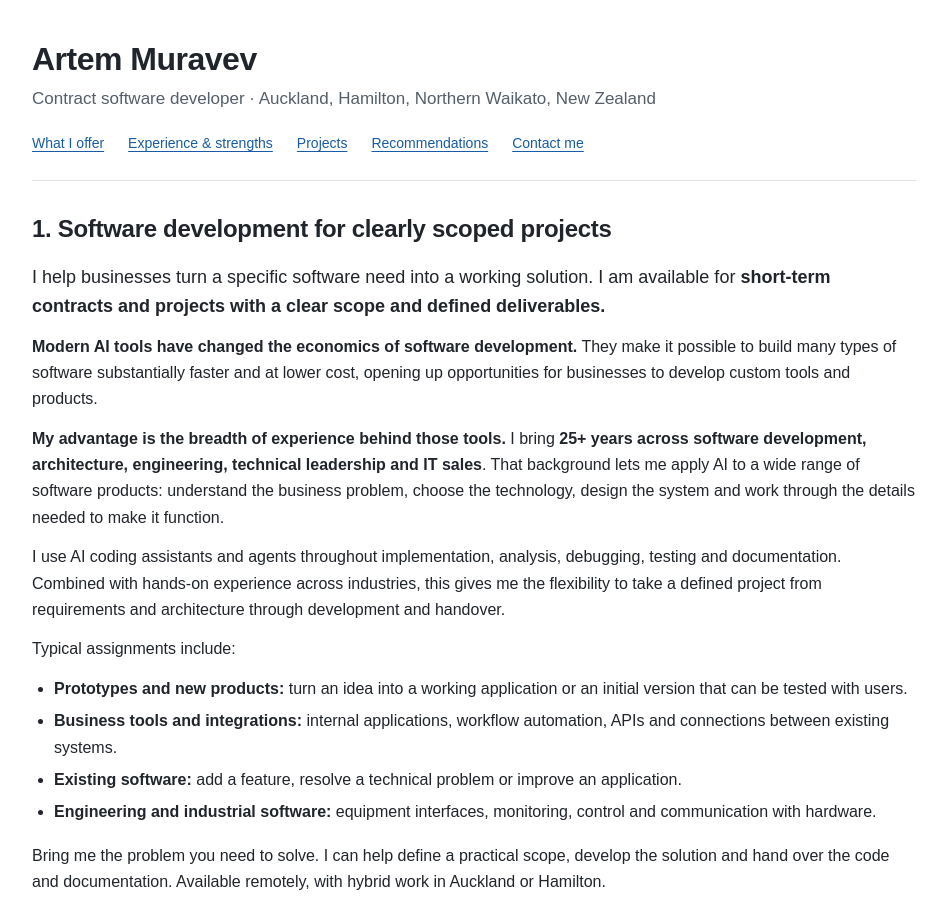
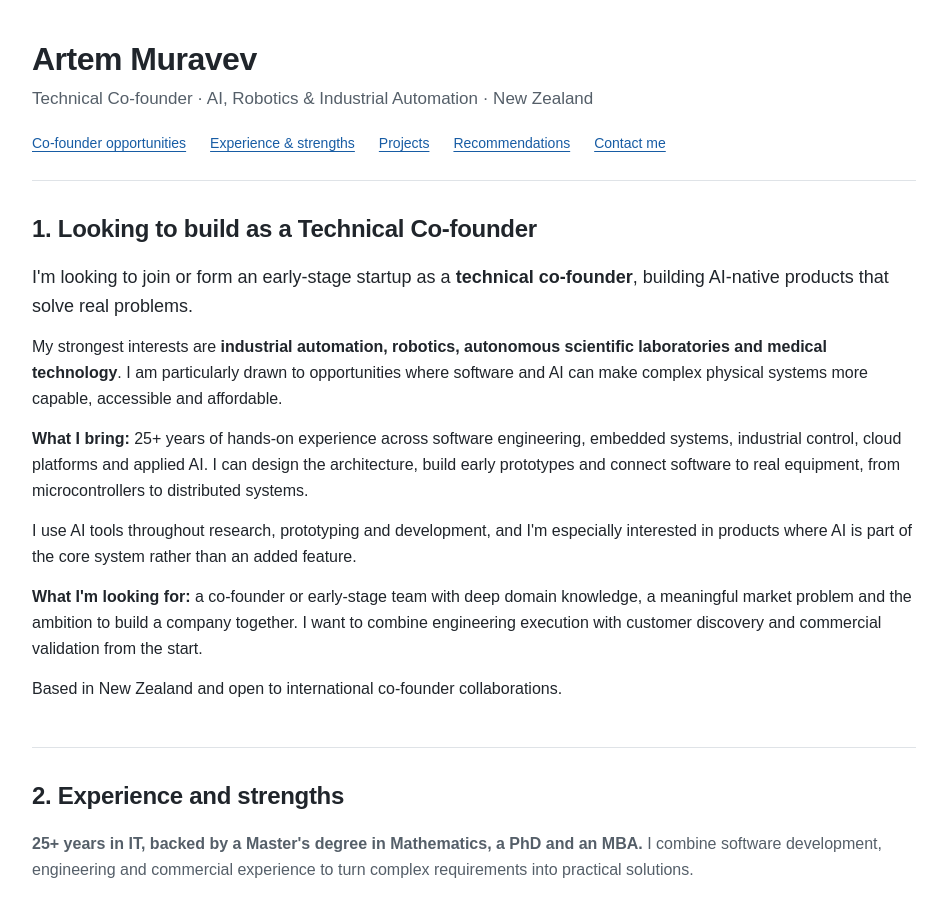
Before and after one commit to ilinic/ilinic.github.io, a plain HTML site: page index.html in a window 1280 px wide. Shown: the top 899 px of the page, without its empty margins (166-1113 px from the left). Drawn offline with Linux system fonts and the light colour scheme.

Commit message:
Reposition portfolio for technical co-founder opportunities

```diff
--- a/index.html
+++ b/index.html
@@ -3,14 +3,14 @@
 <head>
   <meta charset="utf-8">
   <meta name="viewport" content="width=device-width, initial-scale=1">
-  <meta name="description" content="Artem Muravev — contract software developer in New Zealand. AI-assisted delivery backed by 25+ years across business software, industrial automation, engineering and scientific computing.">
+  <meta name="description" content="Artem Muravev — Technical Co-founder based in New Zealand. Exploring AI-native startups in industrial automation, robotics, scientific software and applied AI. 25+ years of engineering experience.">
   <meta name="theme-color" content="#ffffff">
   <link rel="canonical" href="https://ilinic.github.io/">
   <meta property="og:url" content="https://ilinic.github.io/">
-  <meta property="og:title" content="Artem Muravev — Contract Software Developer">
-  <meta property="og:description" content="Short-term contracts and clearly scoped projects. Modern AI tools combined with broad experience in software development, architecture, engineering and business.">
+  <meta property="og:title" content="Artem Muravev — Technical Co-founder">
+  <meta property="og:description" content="Seeking co-founder partnerships to build AI-native products in robotics, automation and scientific technology, backed by extensive experience from embedded systems to cloud software.">
   <meta property="og:type" content="website">
-  <title>Artem Muravev — Contract Software Developer</title>
+  <title>Artem Muravev — Technical Co-founder</title>
   <style>
     :root { color-scheme: light; --text: #20252b; --muted: #555f69; --link: #175ca4; --line: #dfe3e7; }
     * { box-sizing: border-box; }
@@ -129,8 +129,8 @@
   <div class="page">
     <header>
       <h1>Artem Muravev</h1>
-      <p class="subtitle">Contract software developer · Auckland, Hamilton, Northern Waikato, New Zealand</p>
-      <nav aria-label="Page sections"><a href="#services">What I offer</a><a href="#experience">Experience &amp; strengths</a><a href="#projects">Projects</a><a href="#recommendations">Recommendations</a><button id="contact-toggle" type="button" aria-expanded="false" aria-controls="contact-panel">Contact me</button></nav>
+      <p class="subtitle">Technical Co-founder · AI, Robotics &amp; Industrial Automation · New Zealand</p>
+      <nav aria-label="Page sections"><a href="#services">Co-founder opportunities</a><a href="#experience">Experience &amp; strengths</a><a href="#projects">Projects</a><a href="#recommendations">Recommendations</a><button id="contact-toggle" type="button" aria-expanded="false" aria-controls="contact-panel">Contact me</button></nav>
       <div id="contact-panel" class="contact-panel" hidden>
         <div class="contact-email-row">
           <canvas id="contact-phone" width="320" height="56" role="img" aria-label="Phone number"></canvas>
@@ -145,19 +145,13 @@
 
     <main id="main">
       <section id="services" aria-labelledby="services-title">
-        <h2 id="services-title">1. Software development for clearly scoped projects</h2>
-        <p class="lead">I help businesses turn a specific software need into a working solution. I am available for <strong>short-term contracts and projects with a clear scope and defined deliverables.</strong></p>
-        <p><strong>Modern AI tools have changed the economics of software development.</strong> They make it possible to build many types of software substantially faster and at lower cost, opening up opportunities for businesses to develop custom tools and products.</p>
-        <p><strong>My advantage is the breadth of experience behind those tools.</strong> I bring <strong>25+ years across software development, architecture, engineering, technical leadership and IT sales</strong>. That background lets me apply AI to a wide range of software products: understand the business problem, choose the technology, design the system and work through the details needed to make it function.</p>
-        <p>I use AI coding assistants and agents throughout implementation, analysis, debugging, testing and documentation. Combined with hands-on experience across industries, this gives me the flexibility to take a defined project from requirements and architecture through development and handover.</p>
-        <p>Typical assignments include:</p>
-        <ul>
-          <li><strong>Prototypes and new products:</strong> turn an idea into a working application or an initial version that can be tested with users.</li>
-          <li><strong>Business tools and integrations:</strong> internal applications, workflow automation, APIs and connections between existing systems.</li>
-          <li><strong>Existing software:</strong> add a feature, resolve a technical problem or improve an application.</li>
-          <li><strong>Engineering and industrial software:</strong> equipment interfaces, monitoring, control and communication with hardware.</li>
-        </ul>
-        <p>Bring me the problem you need to solve. I can help define a practical scope, develop the solution and hand over the code and documentation. Available remotely, with hybrid work in Auckland or Hamilton.</p>
+        <h2 id="services-title">1. Looking to build as a Technical Co-founder</h2>
+        <p class="lead">I'm looking to join or form an early-stage startup as a <strong>technical co-founder</strong>, building AI-native products that solve real problems.</p>
+        <p>My strongest interests are <strong>industrial automation, robotics, autonomous scientific laboratories and medical technology</strong>. I am particularly drawn to opportunities where software and AI can make complex physical systems more capable, accessible and affordable.</p>
+        <p><strong>What I bring:</strong> 25+ years of hands-on experience across software engineering, embedded systems, industrial control, cloud platforms and applied AI. I can design the architecture, build early prototypes and connect software to real equipment, from microcontrollers to distributed systems.</p>
+        <p>I use AI tools throughout research, prototyping and development, and I'm especially interested in products where AI is part of the core system rather than an added feature.</p>
+        <p><strong>What I'm looking for:</strong> a co-founder or early-stage team with deep domain knowledge, a meaningful market problem and the ambition to build a company together. I want to combine engineering execution with customer discovery and commercial validation from the start.</p>
+        <p>Based in New Zealand and open to international co-founder collaborations.</p>
       </section>
 
       <section id="experience" aria-labelledby="experience-title">
```
